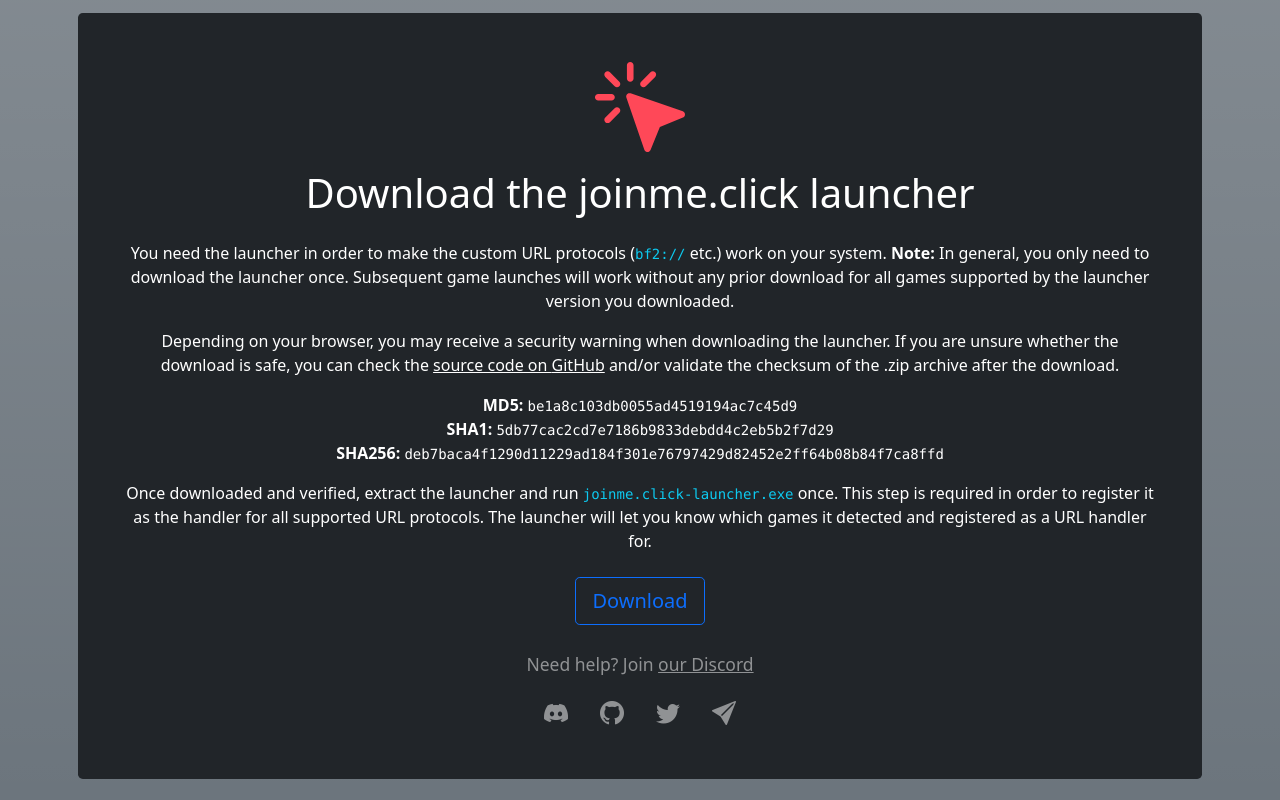
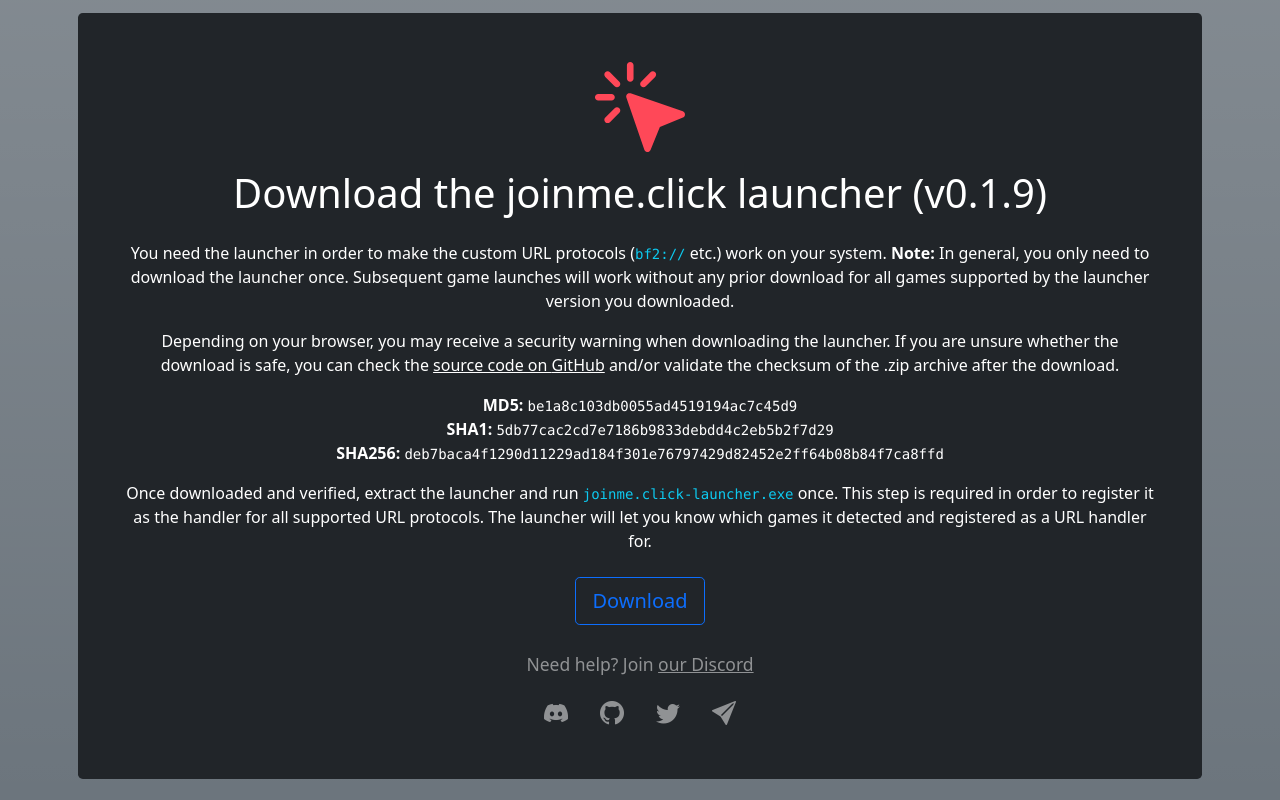
Before and after one commit to cetteup/joinme.click, a React (Create React App) app: page /download in a window 1280 px wide. Built offline with nearby package versions, Linux system fonts and the light colour scheme.

Commit message:
feat: Show launcher version on downloads page

```diff
--- a/src/components/routes/Download.tsx
+++ b/src/components/routes/Download.tsx
@@ -5,7 +5,7 @@
 const Download: FC = () => {
     return (
         <>
-            <h1 className="display-6">Download the joinme.click launcher</h1>
+            <h1 className="display-6">Download the joinme.click launcher ({officialLauncher.currentVersion})</h1>
             <div className="my-4">
                 <p>
                     You need the launcher in order to make the custom URL protocols (<code className="text-info">bf2://</code> etc.) work on your system. <strong>Note:</strong> In general,
```
